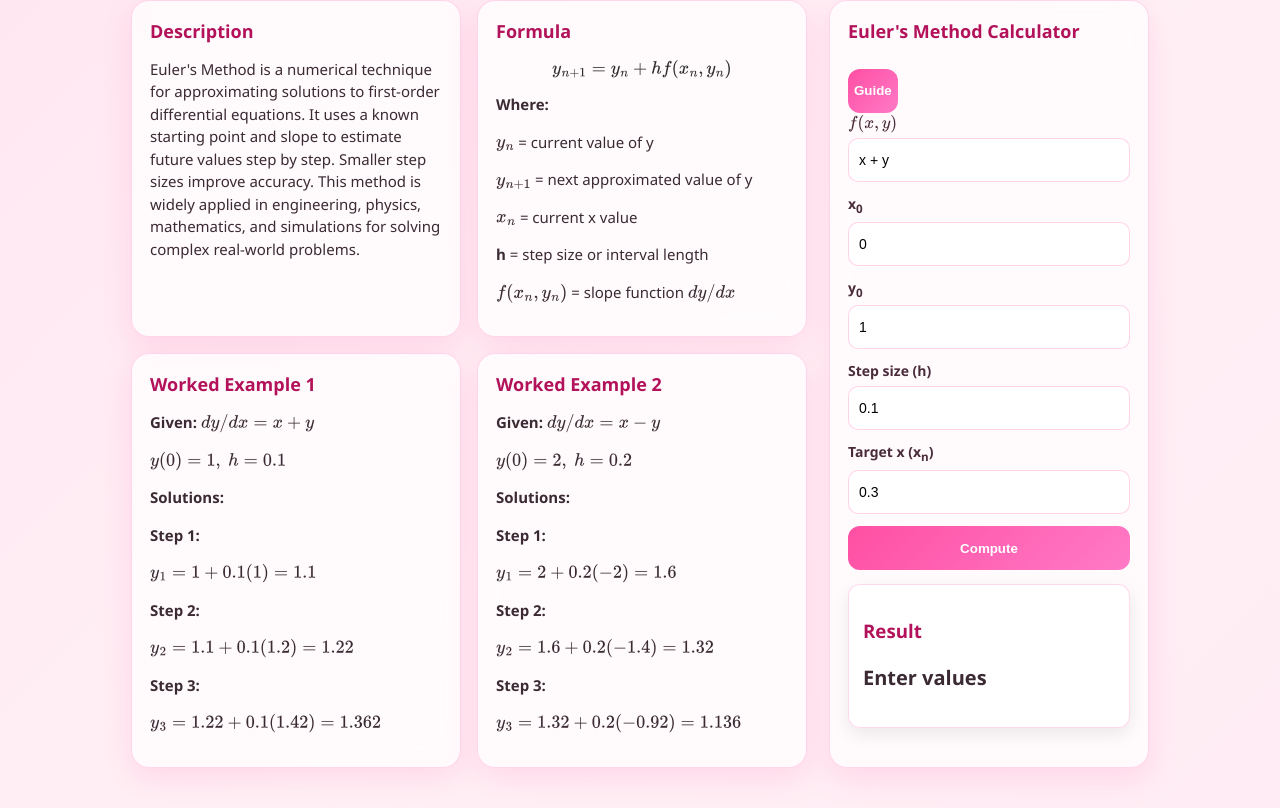
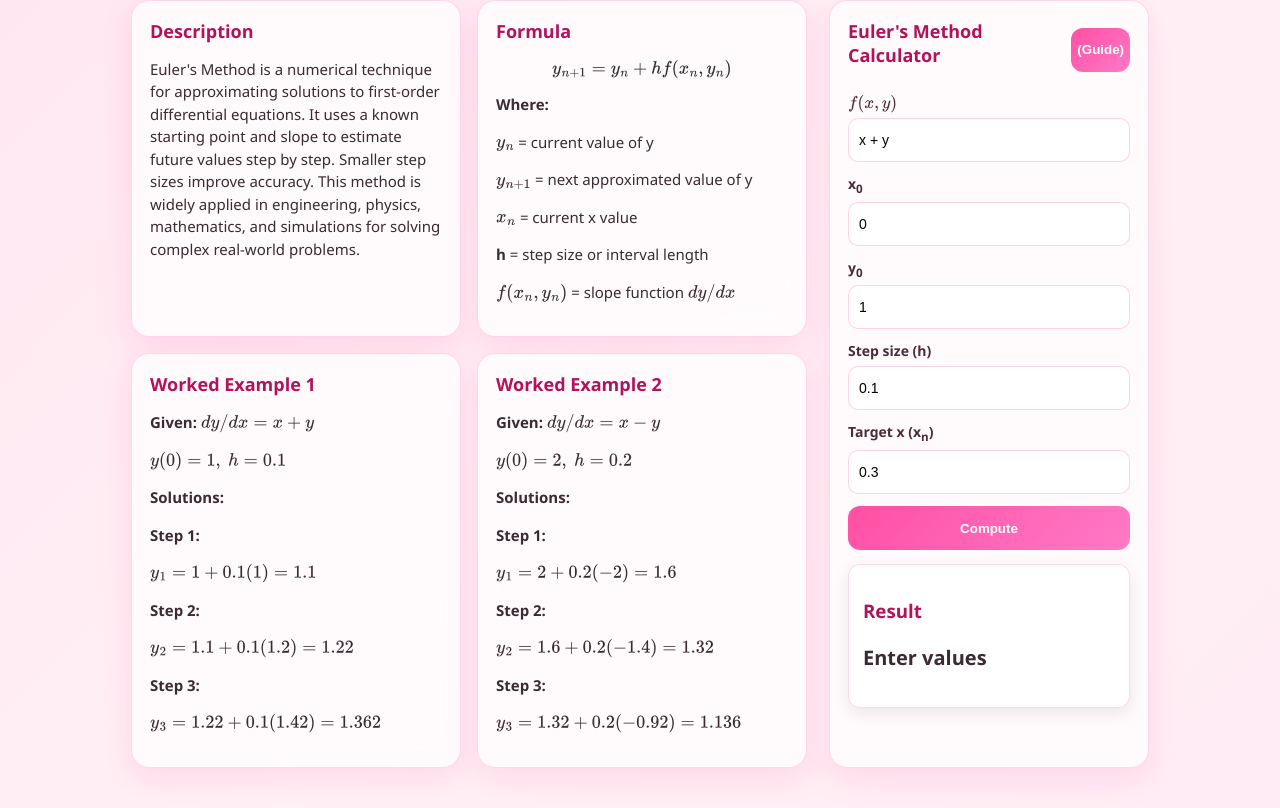
Before and after one commit to castoricodonna123-debug/eulers-method-calculator, a Flask app: page / in a window 1280 px wide. Shown: the part 158-966 px from the top of the page. Run offline with Flask 3, Linux system fonts and the light colour scheme.

Commit message:
Update index.html

```diff
--- a/templates/index.html
+++ b/templates/index.html
@@ -81,14 +81,13 @@
 
     <aside class="card calculator-card">
 
-        <div class="calculator-title">
-            <h2>Euler's Method Calculator</h2>
-        </div>
+       <div class="calculator-title" style="display:flex; align-items:center; justify-content:space-between;">
+    <h2>Euler's Method Calculator</h2>
 
-        <!-- ONLY FIXED PART: removed inline style -->
-        <button type="button" id="guideBtn">
-            Guide
-        </button>
+    <button type="button" id="guideBtn">
+        (Guide)
+    </button>
+       </div>
 
         <div id="guideCard" style="
             display: none;
```
